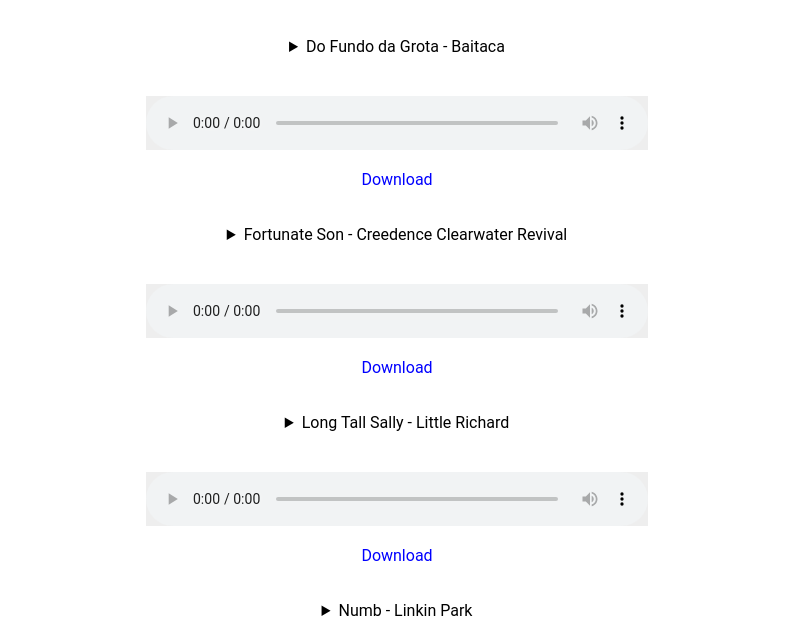
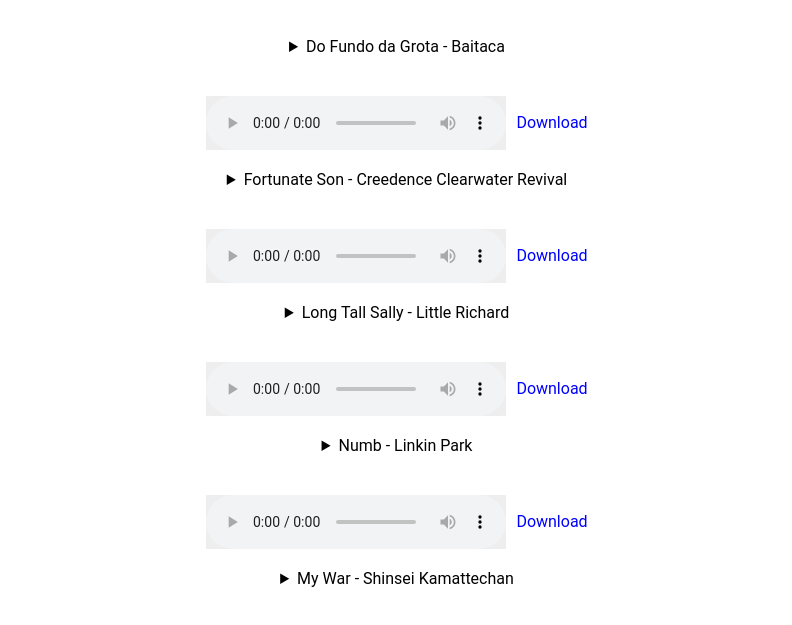
Before and after one commit to Will-G-Comnisky/entra21-html-ex1, a plain HTML site: page index.html in a window 1280 px wide. Shown: the part 152-777 px from the top of the page, without its empty margins (243-1035 px from the left). Drawn offline with Linux system fonts and the light colour scheme.

Commit message:
changed the download text to be side by side with audio tag

```diff
--- a/index.html
+++ b/index.html
@@ -19,32 +19,42 @@
                 <summary>Do Fundo da Grota - Baitaca</summary>
                 <p>Lançamento em 2001, do álbum "Meu Rio Grande É Desse Jeito", sendo Baitaca um artista natural do estado de Rio Grande do Sul</p>
             </details>
-            <audio controls src="./assets/Baitaca  do fundo da grota (letra.mp3">Seu navegador não é compatível com a tag Audio</audio>
-            <a href="https://www.youtube.com/watch?v=EtTbS-KdcrE&pp=ygUOZnVuZG8gZGEgZ3JvdGE%3D" target="_blank"><p class="download-btn">Download</p></a>
+            <div class="audio-download-container">
+                <audio controls src="./assets/Baitaca%20do%20fundo%20da%20grota%20(letra.mp3">Seu navegador não é compatível com a tag Audio</audio>
+                <a href="https://www.youtube.com/watch?v=EtTbS-KdcrE&pp=ygUOZnVuZG8gZGEgZ3JvdGE%3D" target="_blank"><p class="download-btn">Download</p></a>
+            </div>
             <details>
-            <summary>Fortunate Son - Creedence Clearwater Revival</summary>
+                <summary>Fortunate Son - Creedence Clearwater Revival</summary>
                 <p>Lançamento em 2010, do álbum "The 25th Anniversary Rock and Roll Hall of Fame Concerts, Vol. I (Night 1)", dos artistas Bruce Springsteen e John Fogerty</p>
             </details>
-            <audio controls src="./assets/Creedence Clearwater Revival   Fortunate Son (Official Music Video.mp3">Seu navegador não é compatível com a tag Audio</audio>
-            <a href="https://www.youtube.com/watch?v=ZWijx_AgPiA" target="_blank"><p class="download-btn">Download</p></a>
+            <div class="audio-download-container">
+                <audio controls src="./assets/Creedence Clearwater Revival   Fortunate Son (Official Music Video.mp3">Seu navegador não é compatível com a tag Audio</audio>
+                <a href="https://www.youtube.com/watch?v=ZWijx_AgPiA" target="_blank"><p class="download-btn">Download</p></a>
+            </div>
             <details>
             <summary>Long Tall Sally - Little Richard</summary>
                 <p>Lançamento em 1957, do álbum "Here's Little Richard", música muito ouvida na época da guerra no Vietnam </p>
             </details>
+            <div class="audio-download-container">
             <audio controls src="./assets/Little Richard   Long Tall Sall[1].mp3">Seu navegador não é compatível com a tag Audio</audio>
             <a href="https://www.youtube.com/watch?v=eFFgbc5Vcbw" target="_blank"><p class="download-btn">Download</p></a>
+            </div>
             <details>
             <summary>Numb - Linkin Park</summary>
                 <p>Lançamento em 2003, do álbum "Meteora", um dos grandes sucessos da famosa banda Linkin Park </p>
             </details>
+            <div class="audio-download-container">
             <audio controls src="./assets/Numb [Official Music Video]   Linkin Par.mp3">Seu navegador não é compatível com a tag Audio</audio>
             <a href="https://www.youtube.com/watch?v=kXYiU_JCYtU" target="_blank"><p class="download-btn">Download</p></a>
+            </div>
             <details>
             <summary>My War - Shinsei Kamattechan</summary>
                 <p>Lançamento em 2020, do álbum "Boku no Sensou". A qual lançamento foi para promover a temporada 4 do anime Attack on Titan, que usou tal música para sua abertura.</p>
             </details>
+            <div class="audio-download-container">
             <audio controls src="./assets/Attack on Titan Final Season   Opening 1   My Wa.mp3">Seu navegador não é compatível com a tag Audio</audio>
             <a href="https://www.youtube.com/watch?v=sXiOuwlcn3U" target="_blank"><p class="download-btn">Download</p></a>
+            </div>
         </section>
 
     </main>
--- a/style.css
+++ b/style.css
@@ -5,12 +5,6 @@
     text-align: center;
     max-width: 1024px;
     font-family: Roboto, sans-serif;
-}
-
-
-audio {
-    background-color: #eee;
-    width: 50%;
 }
 
 details {
@@ -40,8 +34,23 @@
     margin: 0 10px;
 }
 
+audio {
+    background-color: #eee;
+}
+
 a {
     text-decoration: none;
     color: blue;
     cursor: pointer;
 }
+
+.audio-download-container {
+    display: flex;
+    align-items: center;
+    margin-top: 10px;
+    justify-content: center;
+}
+
+.audio-download-container audio {
+    margin-right: 10px;
+}
```
